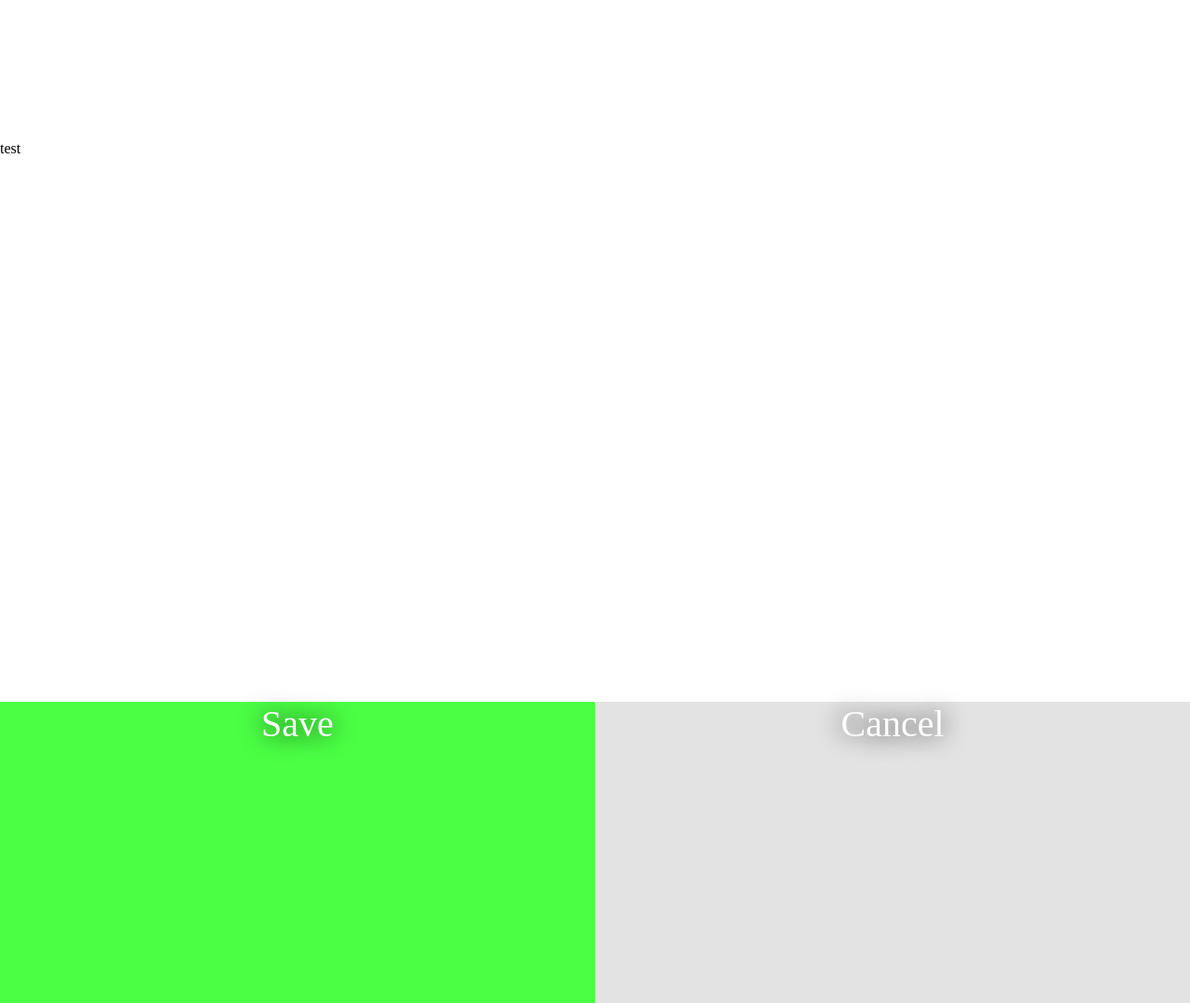
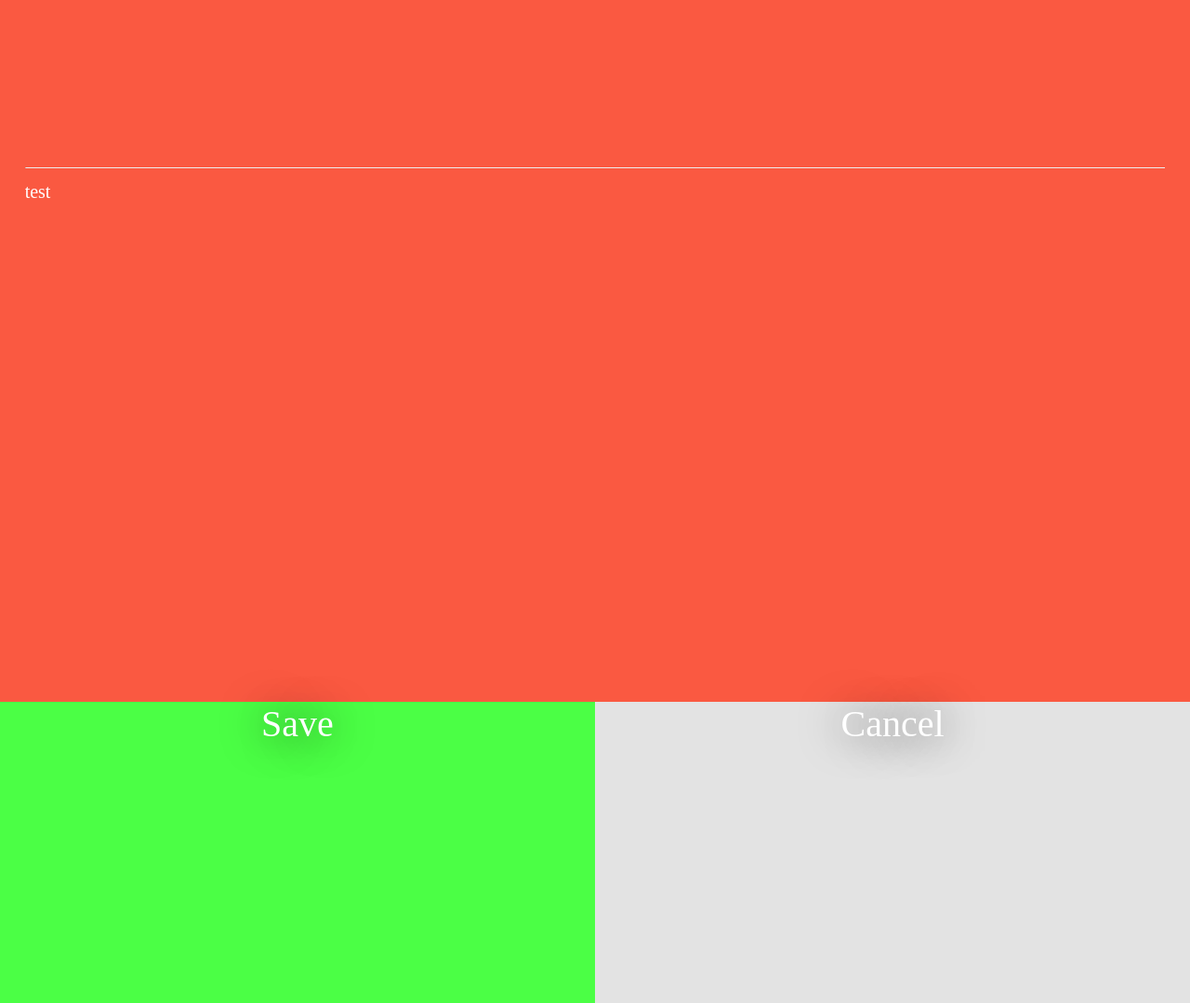
Before and after one commit to stuycs-softdev-fall-2013/proj3-CrowdHunts, a Flask app: page /create/edit in a window 1280 px wide. Shown: the whole page at 93% size. Run offline with Flask 2, Linux system fonts and the light colour scheme; some libraries are stand-ins or nearby versions.

Commit message:
Quest creation

```diff
--- a/static/js/main.js
+++ b/static/js/main.js
@@ -32,6 +32,7 @@ function main(p) {
 						}
 					}
 					console.log(self);
+					console.log("new loop:");
 					self.navigatorLoop();
 				}
 			}
@@ -55,7 +56,10 @@ function navigatorLoop() {
 $(document).ready(function() {
 	navigator.geolocation.getCurrentPosition(function (p) {
 		env = main(p);
-		//env.navigatorLoop();
+		env.navigatorLoop();
+		$(document).on("locationchange",function() {
+			console.log(event);
+		})
 	})
 
 });
--- a/static/js/streetView.js
+++ b/static/js/streetView.js
@@ -25,6 +25,18 @@ function StreetView(canvas) {
 
 	var gc = new google.maps.Geocoder();
 	var service = new google.maps.StreetViewService();
+
+	var ChangeLocationEvent = function(oldPid,cPid) {
+		return new CustomEvent("locationchange",{
+			detail: {
+				pano: {
+					old:oldPid,
+					current:cPid
+				}
+			}
+		})
+	}
+
 	var ans =  {
 		geocoder: gc,
 		canvas: canvas,
@@ -54,7 +66,13 @@ function StreetView(canvas) {
 			})
 		},
 		select: function(link) {
-			this.pano.setPano(link.pano);
+			var oldId = this.pano.getPano()
+			var cId = link.pano;
+			if(oldId != cId) {
+				var e = new ChangeLocationEvent(oldId,cId);
+				document.dispatchEvent(e);
+			}
+			this.pano.setPano(cId);
 		},
 		transitionTarget: function(lat,lng) { //requires pano data for current pano
 			var links = this.pano.getLinks();
--- a/templates/tourEdit.html
+++ b/templates/tourEdit.html
@@ -84,7 +115,11 @@
 		background-color:#ffffff;
 	}
 	.preview {
+		position:relative;
+		top:0;
+		left:0;
 		height:70%;
+		background-color: #FA5941;
 	}
 	.choice {
 		height:30%;
@@ -93,16 +128,61 @@
 		background-color:#E3E3E3;
 		text-align:center;
 		font-size:30pt;
-		text-shadow: 0 0 20pt #000000;
+		text-shadow: 0 0 35pt #000000;
 		color:#ffffff;
+		position:relative;
 	}
 	.choice#confirm {
 		background-color:#4BFF45;
+		transition: .3s top, .3s width, .3s height;
 	}
+	.loading {
+		display:none;
+		opacity:0;
+		transition: 2s opacity;
+	}
+	.field {
+    	width:100%;
+    	padding:0pt;
+    	margin-bottom:25pt;
+    }
+    .label {
+    	color:white;
+    	font-style:italic;
+    	font-size:40pt;
+    	margin-bottom:10pt;
+    }
+    .desc {
+    	color:white;
+    	font-style:normal;
+		overflow:scroll;
+		height:70%;
+
+    	font-style: normal;
+    	font-size:15pt;
+    	margin-top:10pt;
+    	color:white;
+    	overflow:scroll;
+    }
+    .padded {
+    	position:absolute;
+    	display:block;
+    	height:auto;
+    	top:0;
+    	left:0;
+    	right:0;
+    	bottom:0;
+    	margin:20pt;
+    }
+    .wrapper {
+    	height:100%;
+    	width:100%;
+    }
+
 	</style>
 	</head>
 	<body>
-		<div class="swipe-left swipe-right" max=1 min=0>
+		<div class="swipe-left swipe-right" id="view" max=1 min=0>
 			<div class="designer frame" number=0>
 				<div id="description">
 					<div class="text">
@@ -111,22 +191,48 @@
 						</div>
 						<hr />
 						<div class="body">
-							<textarea id="stopDescription" class="edit scrollable" placeholder="Description"></textarea>
+							<textarea id="stopDescription" class="edit scrollable" placeholder="Description">
+								Hunter hunter hunter hunter hunter hunter hunter hunter hunter hunter hunter hunter hunter hunter hunter hunter hunter hunter hunter hunter hunter hunter hunter hunter hunter hunter hunter hunter hunter hunter hunter hunter hunter hunter hunter hunter hunter hunter hunter hunter hunter hunter hunter hunter hunter hunter hunter hunter hunter hunter hunter hunter hunter hunter hunter hunter hunter hunter hunter hunter hunter hunter hunter hunter hunter hunter
+															Hunter hunter hunter hunter hunter hunter hunter hunter hunter hunter hunter hunter hunter hunter hunter hunter hunter hunter hunter hunter hunter hunter hunter hunter hunter hunter hunter hunter hunter hunter hunter hunter hunter hunter hunter hunter hunter hunter hunter hunter hunter hunter hunter hunter hunter hunter hunter hunter hunter hunter hunter hunter hunter hunter hunter hunter hunter hunter hunter hunter hunter hunter hunter hunter hunter hunter
+
+
+							</textarea>
+
 						</div>
+					</div>
+				</div>
+			</div>
+			<div class="next frame" number = 0>
+				<div class="instructions">
+					carry on.
+				</div>
+				<hr class="bottomless"/>
+				<div class="finish">
+					Finish quest
+					<hr />
+					<div class="finally">
+						Go Home.
 					</div>
 				</div>
 			</div>
 			<div class="submit frame" number=1>
 				<div class="preview">
-					<div class="title">
 
+					<div class="padded">
+						<div class="label">
+							<div class="title">
+
+							</div>
+						</div>
+						<hr />
+						<div class="desc scrollable">
+							test
+						</div>
 					</div>
-					<div class="body">
-						test
-					</div>
+
 				</div>
 				<div class="submit">
-					<div class="choice" id="confirm"> <span class="vCentered"> Save </span> </div>
+					<div class="choice" id="confirm"> <span class="vCentered"> Save </span> <div class="loading">loading...</div> </div>
 					<div class="choice" id="deny"> <span class="vCentered">Cancel</span> </div>
 				</div>
 			</div>
@@ -156,10 +262,103 @@
     		console.log(elem);
     		elem.innerHTML = title;
     	})
-    	$(this).find(".body").map(function(i,elem){
+    	$(this).find(".desc").map(function(i,elem){
     		elem.innerHTML = desc;
+    		//elem.style.height = "30%";
     	})
     });
+    $('#confirm').on("tap",function() {
+    	this.style.height = "100%";
+    	this.style.top = "-70%";
+    	this.style.width = "100%";
+    	$(this).children('.loading')[0].style.display = "block"
+    	$(this).children('.loading')[0].style.opacity = 1
+    	submit();
+    })
+    var reset = function() {
+    	$(".designer.frame")[0].style.top = "0%";
+    	$(".designer.frame").find("input,textarea").map(function(i,ele) {
+    		ele.value = "";
+    		ele.innerHTML = "";
+    	});
+    	$(".next.frame")[0].style.top= "100%";
+
+    }
+    var newSubmission = function() {
+    	var handler = function() {
+    		reset();
+    		$(document).off("locationchange",handler);
+    	}
+    	//$(document).on("locationchange",handler);
+
+    }
+    var endSubmission = function() {
+    	$("#view")[0].style.left = "0";
+    	var t = $("#confirm")[0];
+    	t.style.height = "30%";
+    	t.style.top = "0%";
+    	t.style.width = "50%";
+    	$(t).children('.loading')[0].style.display = "none"
+    	$(t).children('.loading')[0].style.opacity = 0
+
+    	$(".designer.frame")[0].style.transition = "0s top";
+    	$(".designer.frame")[0].style.top = "-30%";
+    	$(".designer.frame")[0].style.transition = ".8s top";
+
+    	$(".next.frame")[0].style.top= "64.5%";
+    	newSubmission();
+    }
+    var UIEndTour = function() {
+    	$("#view")[0].setAttribute("max","0")
+    	$("#view")[0].setAttribute("min","0")
+    	$(".frame.next")[0].style.top = "-20%";
+    	$(".frame.next")[0].style.height = "200%";
+    	var fin = $(".finish")[0];
+    	fin.style.width= "100%";
+    	fin.style.height = "100%";
+    	fin.style.backgroundColor = "rgba(250,89,65,1)";
+    	$(".finally")[0].style.display = "block";
+    }
+    var submit = function() {
+    	var url = "/jax/new/addstop"
+    	var title = $("#stopTitle")[0].value
+    	var desc = $("#stopDescription")[0].value
+    	var pano = env.streetView.pano
+    	var id = pano.getPano();
+    	var LatLng = pano.getPosition();
+    	var lat = LatLng.lat();
+    	var lon = LatLng.lng();
+    	var POST = {
+    		title:title,
+    		panoid:id,
+    		lat:lat,
+    		lon:lon,
+    		desc:desc
+    	};
+    	console.log(POST);
+    	$.post(url,POST).done(endSubmission).fail(endSubmission)
+    }
+    var endTour = function() {
+    	url = "/jax/finishquest"
+    	$.post(url,"we did it bitch");
+    	UIEndTour();
+    }
+    $(".finish").on("tap",endTour);
+    $(".instructions").on("tap",reset);
+    $(".finally").on("tap",function() {
+    	var fin = $(".finish")[0];
+    	fin.style.transition = "1s background-color, 1s top"
+    	var fina = $(".finally")[0];
+    	$(".finally")[0].style.transition = "1s top";
+    	$('.frame.next')[0].style.top = "-100%";
+    	$(".frame.next")[0].style.height = "200%";
+    	fin.style.backgroundColor = "#ffffff";
+    	$(".finally")[0].style.top = "200%";
+    	setTimeout(function() {
+    		window.location.href = "/home";
+    	},1000)
+
+    })
     console.log(env);
     </script>
 
```
Also changed, not shown: other parts of templates/tourEdit.html (+31 -0 lines).
